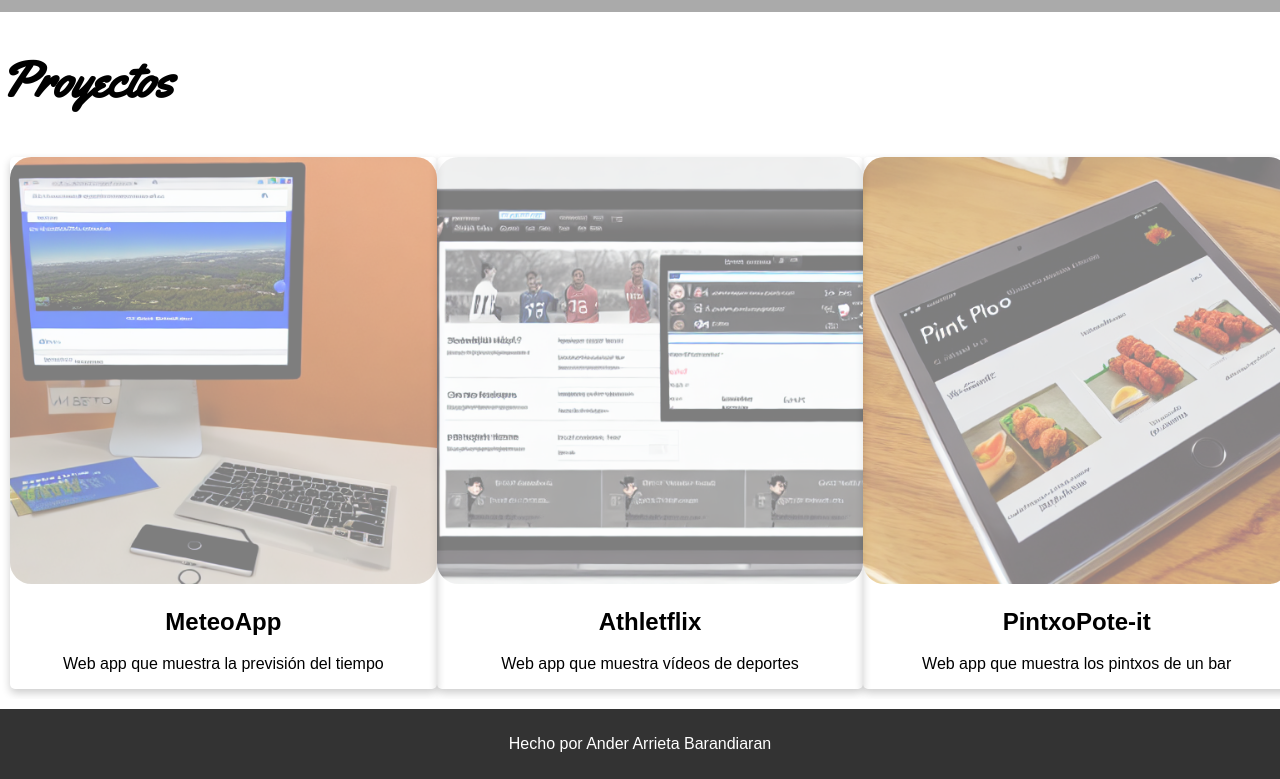
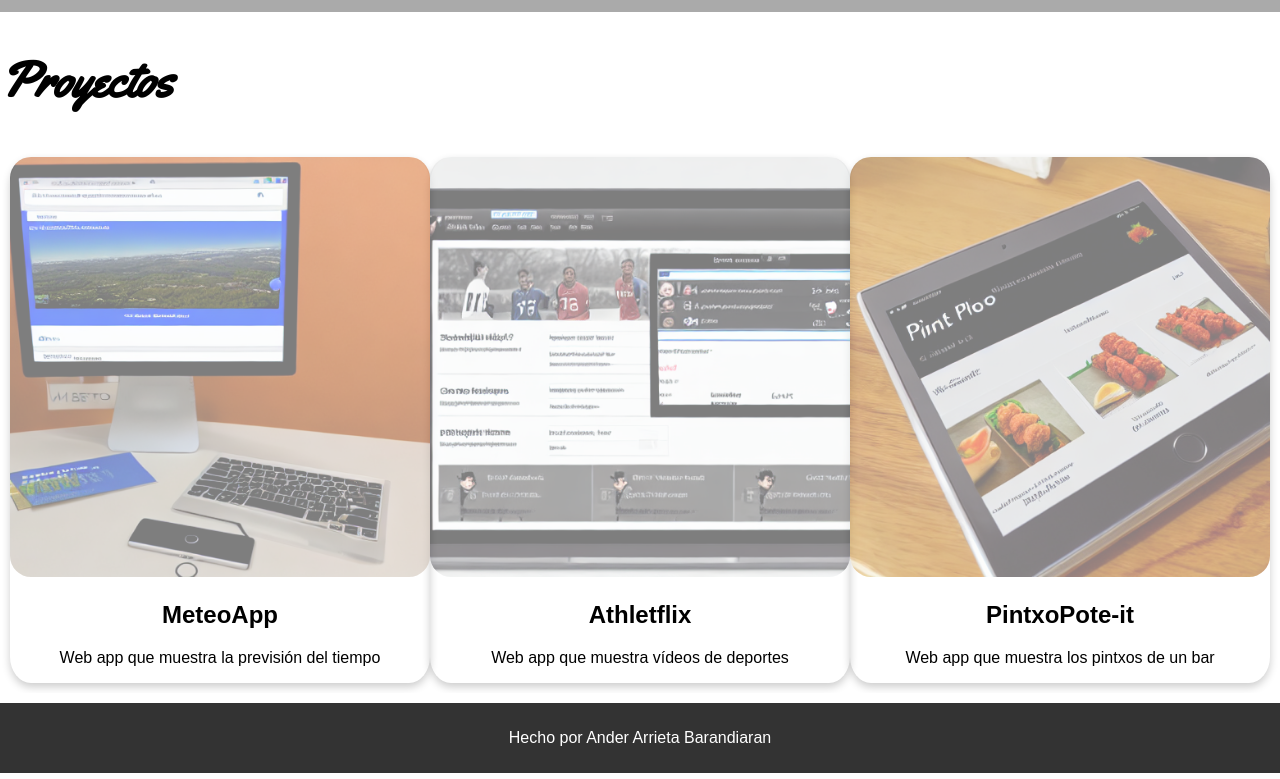
Before and after one commit to LdMe/ramp_up, a plain HTML site: page index.html in a window 1280 px wide. Shown: the part 1015-1794 px from the top of the page. Drawn offline with Linux system fonts and the light colour scheme; a web font is replaced by a local one.

Commit message:
fix: row width bug fixed, card border radius fixed

```diff
--- a/css/style.css
+++ b/css/style.css
@@ -73,8 +73,6 @@ h1 {
     display: flex;
     flex-direction: row;
     flex-wrap: wrap;
-    height : 100%;
-    width: 100%;
     justify-content: center;
 }
 .col {
@@ -125,7 +123,7 @@ form {
 .card {
     box-shadow: 0 4px 8px 0 rgba(0,0,0,0.2);
     transition: 0.3s;
-    border-radius: 5px;
+    border-radius: 5% 5% 5% 5%;
     height: 100%;
 }
 .card-photo {
@@ -184,7 +182,6 @@ form {
     }
     .row {
         display: block;
-        width: 100%;
     }
     .photo {
         width: 100%;
```
